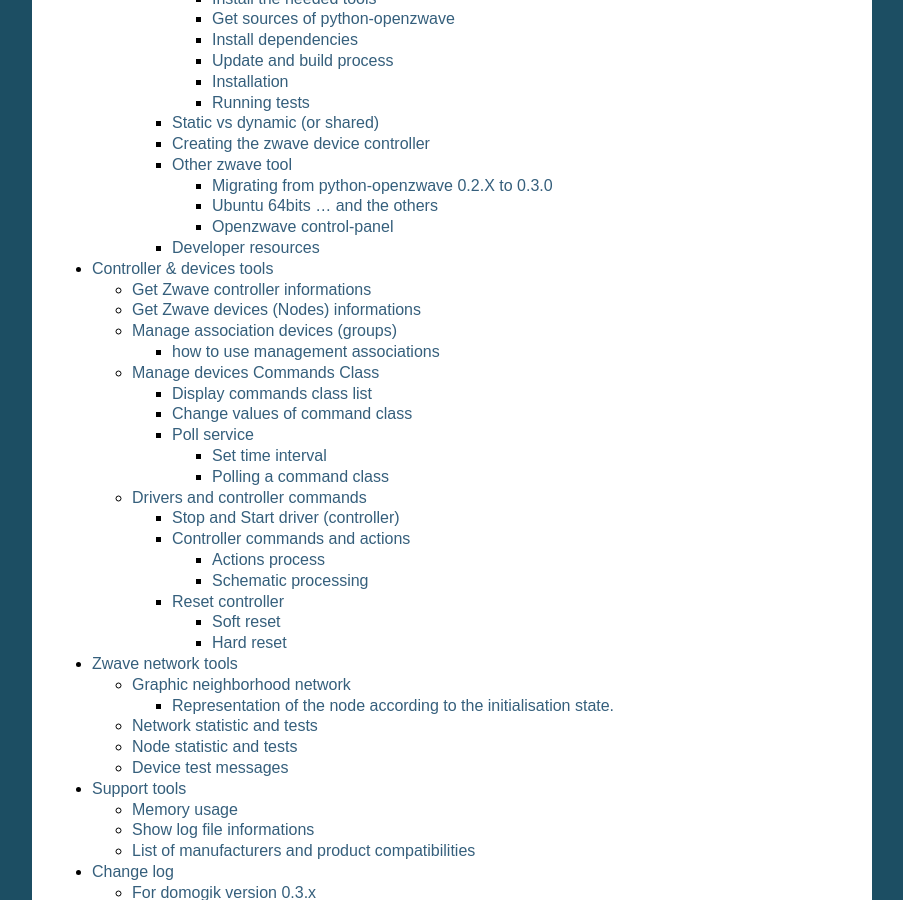
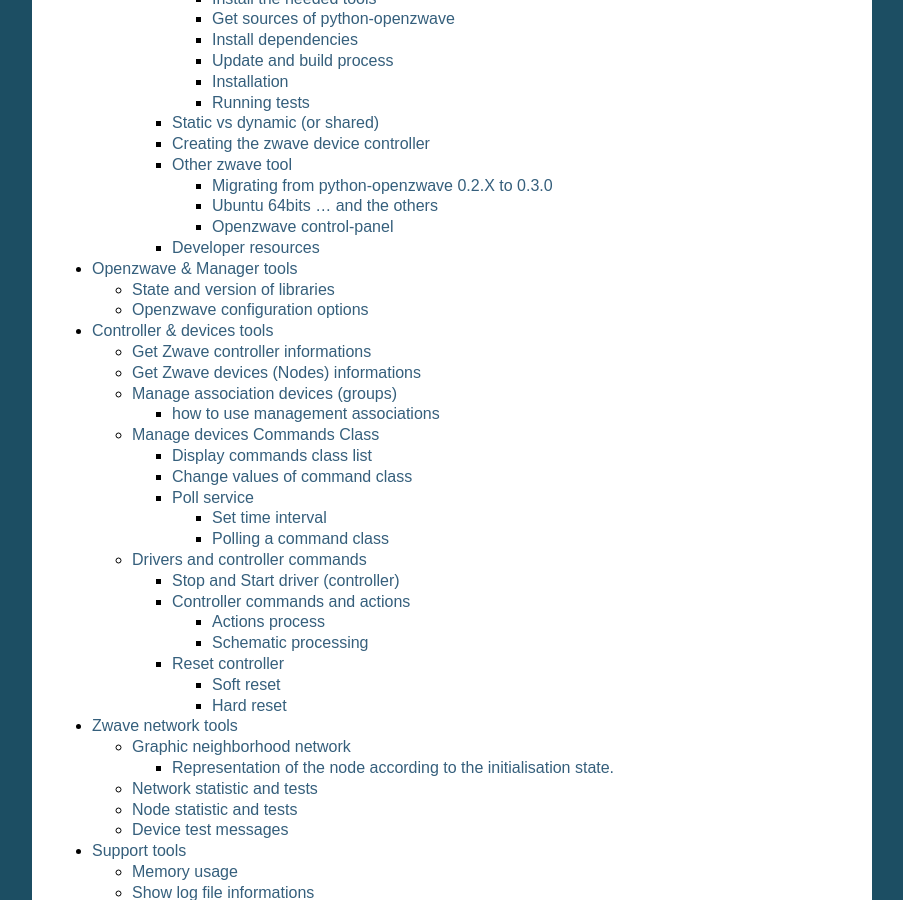
Before and after one commit to Nico0084/domogik-plugin-ozwave, a Sphinx documentation site: the page built from docs/index.txt, in a window 1280 px wide and 900 px high, scrolled down 665 px. Shown: the whole window, without its empty margins (198-1101 px from the left). Built offline with Sphinx 7.4.7, drawn with Linux system fonts in a browser that asks for light colours; some of the changed lines change nothing that is shown.

Commit message:
Doc: add openzwave and manager tools page

```diff
--- a/docs/index.txt
+++ b/docs/index.txt
@@ -8,6 +8,7 @@
 
     /ozwave
     /dependencies
+    /managertools
     /ctldevtools
     /networktools
     /supporttools
--- /dev/null
+++ b/docs/managertools.txt
@@ -0,0 +1,39 @@
+*************************
+Openzwave & Manager tools
+*************************
+
+
+State and version of libraries
+******************************
+
+.. |menuadvanced| image:: ozwave_menu-advanced.png
+    :width: 700px
+
+|menuadvanced|
+
+The two flag **Openzwave** and **Manager** give the state of respective library
+
+* Red : Stopped
+* Green : Alive
+* orange : Starting
+* Grey : Unknown
+* Black : Failed
+
+Openzwave: is the openzwave librarie installed.
+Manager: is the ozwave plugin manager connected to openzwave.
+
+On right python-openzwave and openzwave libraries version are display, only if the plugin is started.
+
+This row can be collaspe to display openzwave configuration options.
+
+Openzwave configuration options
+*******************************
+
+.. |ozwoptions| image:: ozwave_ozwoptions.png
+    :width: 600px
+
+|ozwoptions|
+
+Here you can check all options. All details are commented in table.
+
+Soon in a future release, it may be possible to edit them..
```
Also changed, not shown: docs/ozwave_grp-dialog1.png, docs/ozwave_grp-dialog2.png, docs/ozwave_grp-dialog4.png, docs/ozwave_ozwoptions.png (added).
